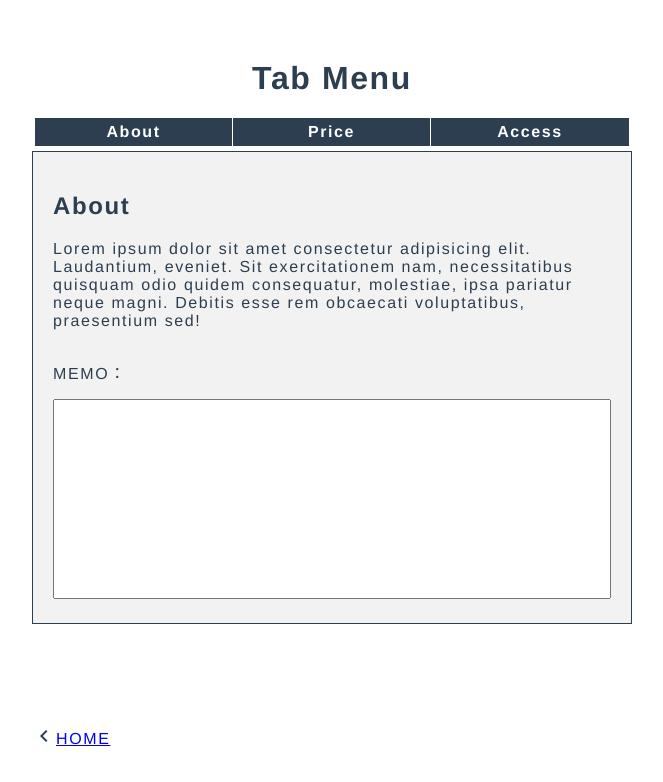
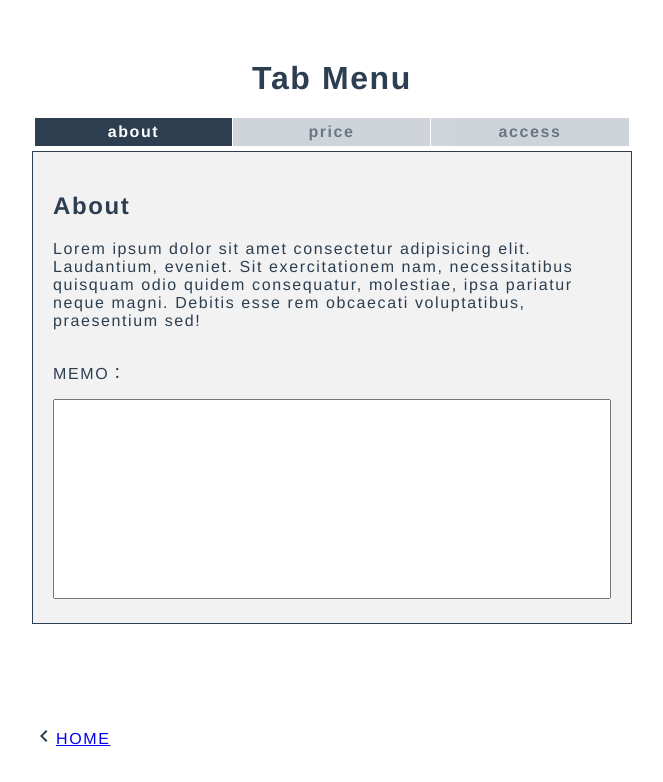
Before and after one commit to nzzzz27/vue-todolist.github.io, a Vue app: page /#/tabs in a window 1280 px wide. Shown: the top 782 px of the page, without its empty margins (308-971 px from the left). Built offline with nearby package versions, Linux system fonts and the light colour scheme.

Commit message:
tab: modified activated tab color

```diff
--- a/src/pages/tabs.vue
+++ b/src/pages/tabs.vue
@@ -4,13 +4,13 @@
           <h1>Tab Menu</h1>
           <ul>
             <li
-                v-for="(tabname, index) in tabnames"
+            v-for="(tabname, index) of tabnames"
             :key="index"
             class="tab-name"
-                :class="{ isActive }"
-                @click="getTabindex(index)"
+            @click="getTabindex(tabname)"
+            :class="[{ isActive: tabname.id == current }]"
             >
-                {{ tabname }}
+            {{ tabname.id }}
             </li>
           </ul>
 
@@ -44,22 +44,21 @@ export default {
   data() {
     return {
       current: 'about',
-      isActive: true,
-      tabnames: {
-        about: 'About',
-        price: 'Price',
-        access: 'Access',
-      },
+      tabnames: [
+        { id: 'about', about: 'About' },
+        { id: 'price', price: 'Price' },
+        { id: 'access', access: 'Access' },
+      ],
     };
-  },
-  methods: {
-    getTabindex(index) {
-      this.current = index;
-    },
   },
   computed: {
     currentTab() {
       return `tab-${this.current}`;
+    },
+  },
+  methods: {
+    getTabindex(tabname) {
+      this.current = tabname.id;
     },
   },
 };
@@ -72,9 +71,10 @@ export default {
     width: 33%;
     padding: 5px 0;
     color: #2c3e50;
+    opacity: .7;
     font-size: 16px;
     font-weight: bold;
-    background-color: white;
+    background-color: #bbc3cc;
     cursor: pointer;
   }
   .tab-name:not(:last-child) {
@@ -86,6 +86,7 @@ export default {
   .tab-name.isActive {
     color: white;
     background-color: #2c3e50;
+    opacity: 1;
   }
   .tab-content {
     margin-top: 5px;
```
Also changed, not shown: src/router/index.js (+4 -4 lines). Lines whose indentation alone changed are shown as unchanged.
